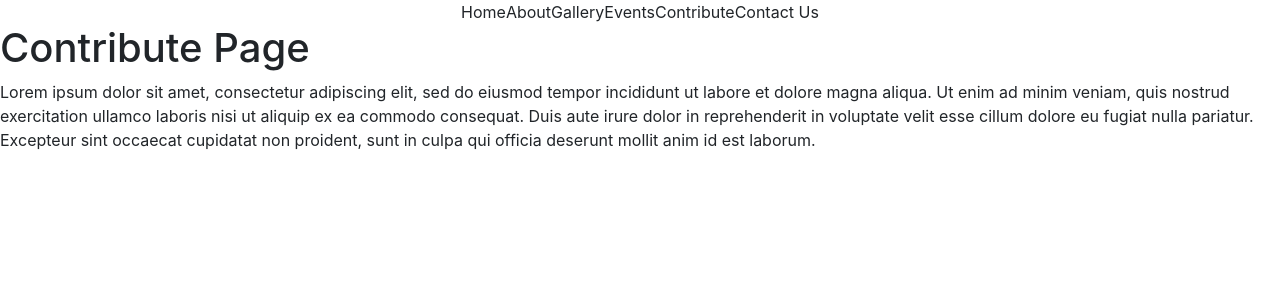
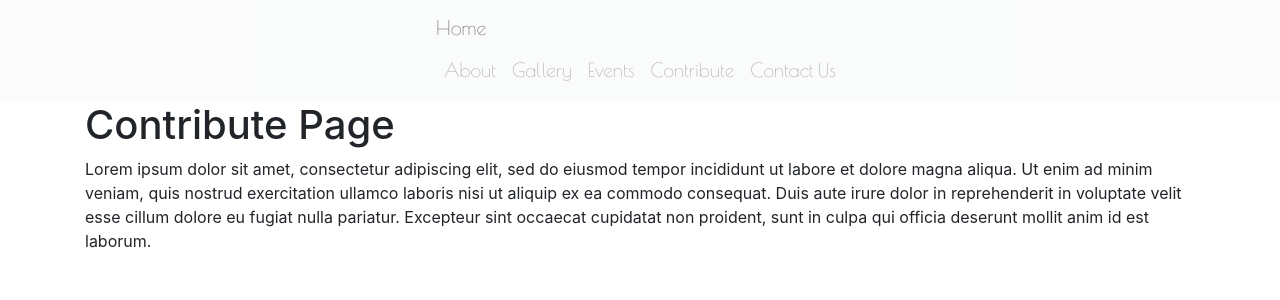
Before and after one commit to andrewkigara/new-church-website, a React (Create React App) app in the folder frontend/: page /contribute in a window 1280 px wide. Shown: the top 300 px of the page. Built offline with nearby package versions, Linux system fonts and the light colour scheme.

Commit message:
mostly navbar fixes

```diff
--- /dev/null
+++ b/frontend/src/Components/Footer.js
@@ -0,0 +1,13 @@
+import React from 'react';
+
+export const Footer =()=>{
+    return (
+        <div>
+
+        </div>
+    )
+}
+
+// <div className="font-monospace fs-6 justify-content-center" id="footer">
+{/* <p><small>Copyright &#xA9; {(new Date().getFullYear())} Jesus Christ is the Answer Ministries - All Rights Reserved.</small></p>
+</div> */}
--- a/frontend/src/Components/Navbar.css
+++ b/frontend/src/Components/Navbar.css
@@ -0,0 +1,8 @@
+@import url("https://fonts.googleapis.com/css2?family=Poiret+One&display=swap");
+
+.navbar {
+  font-family: "Poiret One", cursive;
+  font-size: larger;
+  background-color:grey;
+  opacity: 60%;
+}
--- a/frontend/src/Components/Navbar.js
+++ b/frontend/src/Components/Navbar.js
@@ -1,19 +1,38 @@
 import React from 'react'
-import { Nav } from 'react-bootstrap'
+import './Navbar.css';
 
 export const Navbar = () => {
     return (
-        <React.Fragment>
-            <Nav className="justify-content-center" activeKey="/">
-                <Nav.Item href="/">Home</Nav.Item>
-                <Nav.Item href="/about">About</Nav.Item>
-                <Nav.Item href="/gallery">Gallery</Nav.Item>
-                <Nav.Item href="/events">Events</Nav.Item>
-                <Nav.Item href="/contribute">Contribute</Nav.Item>
-                <Nav.Item href="/contact">Contact Us</Nav.Item>
+        <nav class="navbar navbar-expand-lg navbar-light bg-light justify-content-center">
 
-            </Nav>
+            <div classclass="container-fluid">
 
-        </React.Fragment>
+                <a class="navbar-brand active" href="/">Home</a>
+
+                <button class="navbar-toggler" type="button" data-bs-toggle="collapse" data-bs-target="#navbarSupportedContent" aria-controls="navbarSupportedContent" aria-expanded="false" aria-label="Toggle navigation">
+                <span class="navbar-toggler-icon"></span>
+                </button>
+
+                <div class="collapse navbar-collapse" id="navbarSupportedContent">
+                    <ul class="navbar-nav me-auto mb-2 mb-lg-0">
+                        <li class="nav-item">
+                        <a class="nav-link" href="/about">About</a>
+                        </li>
+                        <li class="nav-item">
+                        <a class="nav-link" href="/gallery">Gallery</a>
+                        </li>
+                        <li class="nav-item">
+                        <a class="nav-link" href="/events">Events</a>
+                        </li>
+                        <li class="nav-item">
+                        <a class="nav-link" href="/contribute">Contribute</a>
+                        </li>
+                        <li class="nav-item">
+                        <a class="nav-link" href="/contact">Contact Us</a>
+                        </li>
+                    </ul>
+                </div>
+            </div>
+        </nav>
     )
 }
--- a/frontend/src/Components/Pages/About.js
+++ b/frontend/src/Components/Pages/About.js
@@ -2,7 +2,7 @@ import React from 'react'
 
 export const About = () => {
     return (
-        <div>
+        <div className="container">
             <h1>About Us Page</h1>
             <p>Lorem ipsum dolor sit amet, consectetur adipiscing elit, sed do eiusmod tempor incididunt ut labore et dolore magna aliqua. Ut enim ad minim veniam, quis nostrud exercitation ullamco laboris nisi ut aliquip ex ea commodo consequat. Duis aute irure dolor in reprehenderit in voluptate velit esse cillum dolore eu fugiat nulla pariatur. Excepteur sint occaecat cupidatat non proident, sunt in culpa qui officia deserunt mollit anim id est laborum.</p>
         </div>
--- a/frontend/src/Components/Pages/Contact.js
+++ b/frontend/src/Components/Pages/Contact.js
@@ -2,7 +2,7 @@ import React from 'react'
 
 export const Contact = () => {
     return (
-        <div>
+        <div className="container">
             <h1>Contact Us Page</h1>
             <p>Lorem ipsum dolor sit amet, consectetur adipiscing elit, sed do eiusmod tempor incididunt ut labore et dolore magna aliqua. Ut enim ad minim veniam, quis nostrud exercitation ullamco laboris nisi ut aliquip ex ea commodo consequat. Duis aute irure dolor in reprehenderit in voluptate velit esse cillum dolore eu fugiat nulla pariatur. Excepteur sint occaecat cupidatat non proident, sunt in culpa qui officia deserunt mollit anim id est laborum.</p>
 
--- a/frontend/src/Components/Pages/Contribute.js
+++ b/frontend/src/Components/Pages/Contribute.js
@@ -2,7 +2,7 @@ import React from 'react'
 
 export const Contribute = () => {
     return (
-        <div>
+        <div className="container">
             <h1>Contribute Page</h1>
             <p>Lorem ipsum dolor sit amet, consectetur adipiscing elit, sed do eiusmod tempor incididunt ut labore et dolore magna aliqua. Ut enim ad minim veniam, quis nostrud exercitation ullamco laboris nisi ut aliquip ex ea commodo consequat. Duis aute irure dolor in reprehenderit in voluptate velit esse cillum dolore eu fugiat nulla pariatur. Excepteur sint occaecat cupidatat non proident, sunt in culpa qui officia deserunt mollit anim id est laborum.</p>
 
--- a/frontend/src/Components/Pages/Events.js
+++ b/frontend/src/Components/Pages/Events.js
@@ -2,7 +2,7 @@ import React from 'react'
 
 export const Events = () => {
     return (
-        <div>
+        <div className="container">
             <h1>Events Page</h1>
             <p>Lorem ipsum dolor sit amet, consectetur adipiscing elit, sed do eiusmod tempor incididunt ut labore et dolore magna aliqua. Ut enim ad minim veniam, quis nostrud exercitation ullamco laboris nisi ut aliquip ex ea commodo consequat. Duis aute irure dolor in reprehenderit in voluptate velit esse cillum dolore eu fugiat nulla pariatur. Excepteur sint occaecat cupidatat non proident, sunt in culpa qui officia deserunt mollit anim id est laborum.</p>
 
--- a/frontend/src/Components/Pages/Gallery.js
+++ b/frontend/src/Components/Pages/Gallery.js
@@ -2,7 +2,7 @@ import React from 'react'
 
 export const Gallery = () => {
     return (
-        <div>
+        <div className="container">
             <h1>Gallery Page</h1>
             <p>Lorem ipsum dolor sit amet, consectetur adipiscing elit, sed do eiusmod tempor incididunt ut labore et dolore magna aliqua. Ut enim ad minim veniam, quis nostrud exercitation ullamco laboris nisi ut aliquip ex ea commodo consequat. Duis aute irure dolor in reprehenderit in voluptate velit esse cillum dolore eu fugiat nulla pariatur. Excepteur sint occaecat cupidatat non proident, sunt in culpa qui officia deserunt mollit anim id est laborum.</p>
 
--- a/frontend/src/Components/Pages/Home.js
+++ b/frontend/src/Components/Pages/Home.js
@@ -2,7 +2,7 @@ import React from 'react'
 
 export const Home = () => {
     return (
-        <div>
+        <div className="container">
             <h1>Home Page</h1>
             <p>Lorem ipsum dolor sit amet, consectetur adipiscing elit, sed do eiusmod tempor incididunt ut labore et dolore magna aliqua. Ut enim ad minim veniam, quis nostrud exercitation ullamco laboris nisi ut aliquip ex ea commodo consequat. Duis aute irure dolor in reprehenderit in voluptate velit esse cillum dolore eu fugiat nulla pariatur. Excepteur sint occaecat cupidatat non proident, sunt in culpa qui officia deserunt mollit anim id est laborum.</p>
         </div>
--- a/frontend/src/Components/Pages/NoMatch.js
+++ b/frontend/src/Components/Pages/NoMatch.js
@@ -2,7 +2,7 @@ import React from 'react'
 
 export const NoMatch = () => {
     return (
-        <div>
+        <div className="container">
             <h1>No Match Page</h1>
             <p>Lorem ipsum dolor sit amet, consectetur adipiscing elit, sed do eiusmod tempor incididunt ut labore et dolore magna aliqua. Ut enim ad minim veniam, quis nostrud exercitation ullamco laboris nisi ut aliquip ex ea commodo consequat. Duis aute irure dolor in reprehenderit in voluptate velit esse cillum dolore eu fugiat nulla pariatur. Excepteur sint occaecat cupidatat non proident, sunt in culpa qui officia deserunt mollit anim id est laborum.</p>
         </div>
```
Also changed, not shown: frontend/src/App.js (+15 -1 lines), 1 other file (tests, documents, lock files or other folders).
